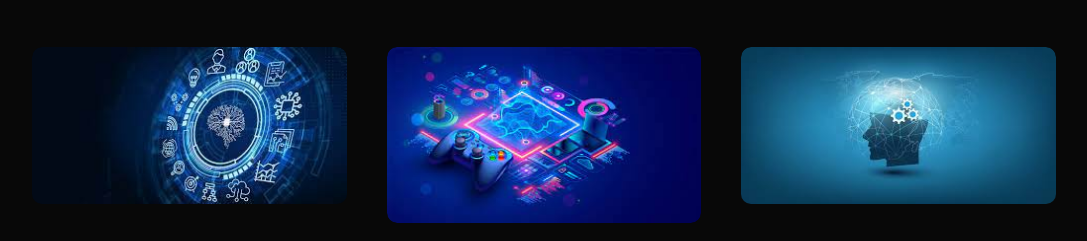
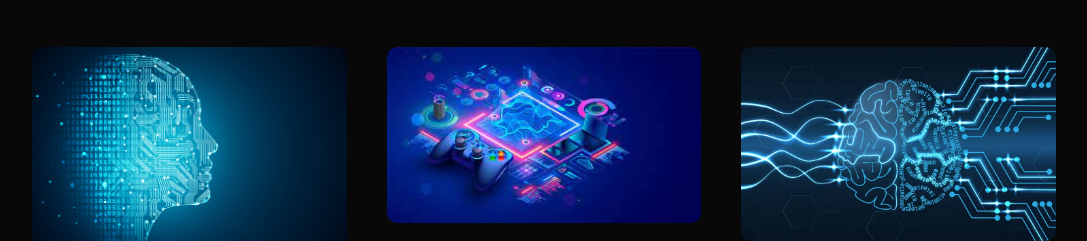
Before and after one commit to vanivaranya/Personal-Portfolio-Website, a plain HTML site: page index.html in a window 1280 px wide. Shown: the part 1602-1843 px from the top of the page, without its empty margins (96-1183 px from the left). Drawn offline with Linux system fonts and the light colour scheme.

Commit message:
Update index.html

```diff
--- a/index.html
+++ b/index.html
@@ -83,7 +83,7 @@
                 <h1 class="sub-title">My Work</h1>
                 <div class="work-list">
                     <div class="work">
-                    <img src="work1.jpeg">
+                    <img src="project1.jpg">
                     <div class="layer">
                         <h3>EmoteCare</h3>
                     <p>Developed the TensorFlow CNN model and frontend for an innovative online therapy platform.</p>
@@ -99,7 +99,7 @@
                 </div>
             </div>
             <div class="work">
-                <img src="work3.jpeg">
+                <img src="project3.jpg">
                 <div class="layer">
                     <h3>Toxic Comment CLassification</h3>
                         <p>Classified online comments into 6 categories, using a combination of NB-Linear Regression & LSTM models with accuracy of 94.34%</p>
@@ -127,7 +127,7 @@
                     <a href="https://www.instagram.com/vanivaranya?igsh=aXB3MXltOGxmdjdy"> <i class="fa-brands fa-instagram"></i></a>
                     <a href="https://www.facebook.com/vani.varanya?mibextid=gik2fB"> <i class="fa-brands fa-facebook"></i></a>
                 </div>
-                <a href="images/myResume.pdf" download class="btn btn2">Download Resume</a>
+                <a href="resume_l.pdf" download class="btn btn2">Download Resume</a>
             </div>
             <div class="contact-right">
                 <form name = "submit-to-google-sheet">
```
